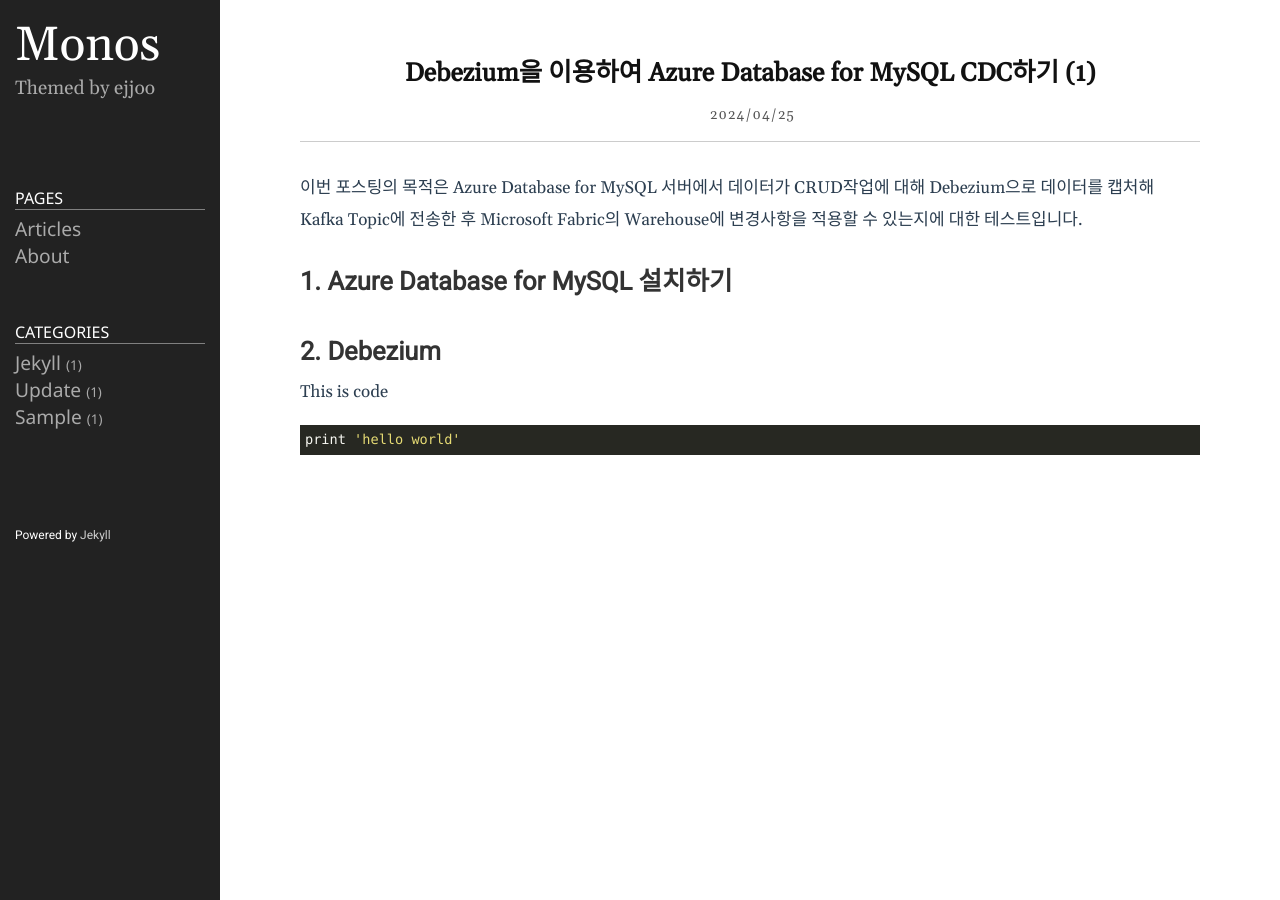
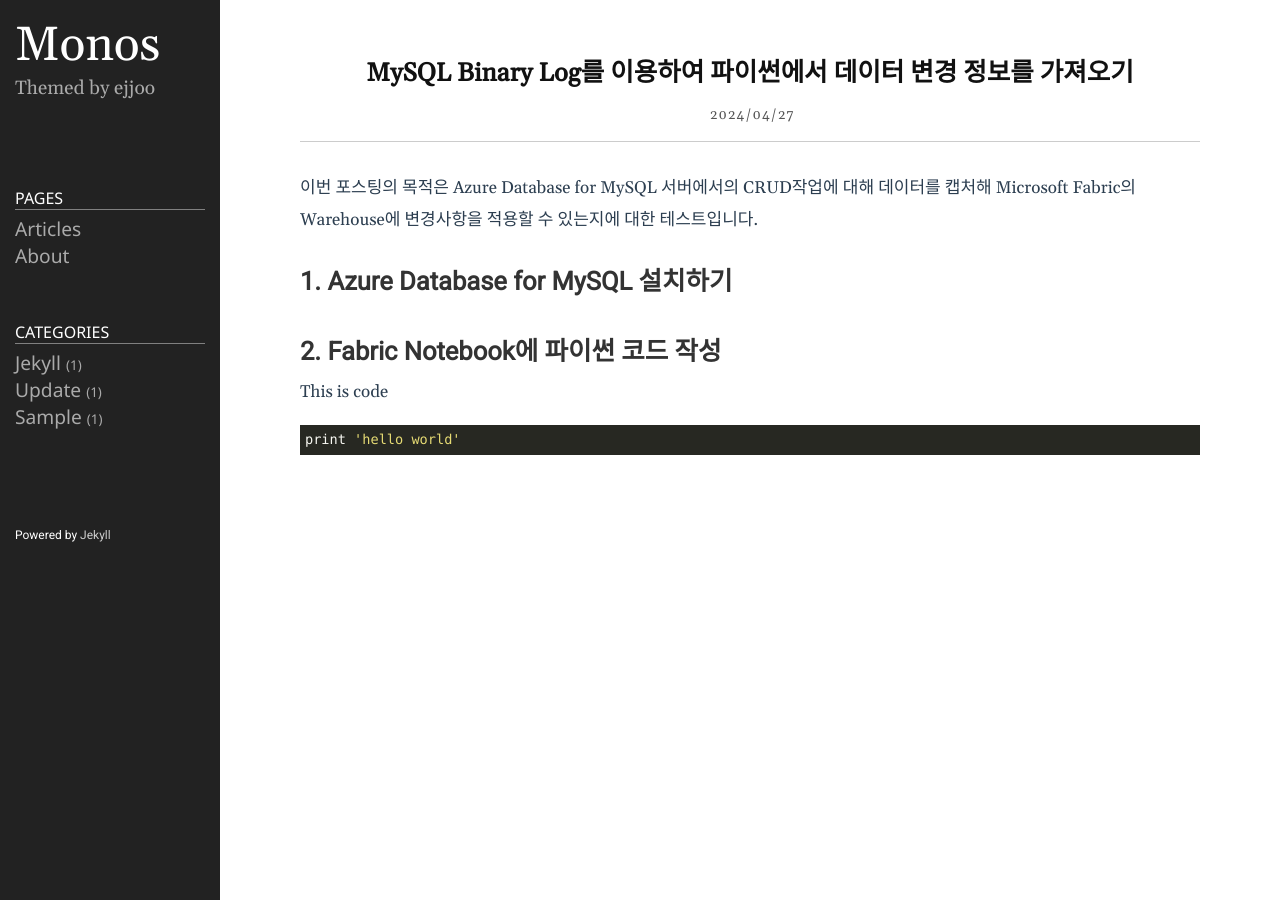
Before and after one commit to hava12/hava12.github.io, a Jekyll site: the page built from _posts/2024-04-25-debezium-mysql.markdown, in a window 1280 px wide. Built offline with Jekyll 4.4.1, drawn with Linux system fonts in a browser that asks for light colours.

Commit message:
post 내용 수정

```diff
--- a/_posts/2024-04-25-debezium-mysql.markdown
+++ b/_posts/2024-04-25-debezium-mysql.markdown
@@ -1,15 +1,16 @@
 ---
 layout: post
-title: Debezium을 이용하여 Azure Database for MySQL CDC하기 (1)
-date: 2024-04-25 18:56:23 +0900
+title: MySQL Binary Log를 이용하여 파이썬에서 데이터 변경 정보를 가져오기
+date: 2024-04-27 21:56:23 +0900
 category: sample
 ---
 
-이번 포스팅의 목적은 Azure Database for MySQL 서버에서 데이터가 CRUD작업에 대해 Debezium으로 데이터를 캡처해 Kafka Topic에 전송한 후 Microsoft Fabric의 Warehouse에 변경사항을 적용할 수 있는지에 대한 테스트입니다.
+이번 포스팅의 목적은 Azure Database for MySQL 서버에서의 CRUD작업에 대해 데이터를 캡처해 Microsoft Fabric의 Warehouse에 변경사항을 적용할 수 있는지에 대한 테스트입니다.
 
 # 1. Azure Database for MySQL 설치하기
 
-# 2. Debezium
+
+# 2. Fabric Notebook에 파이썬 코드 작성
 
 
 This is code
```
